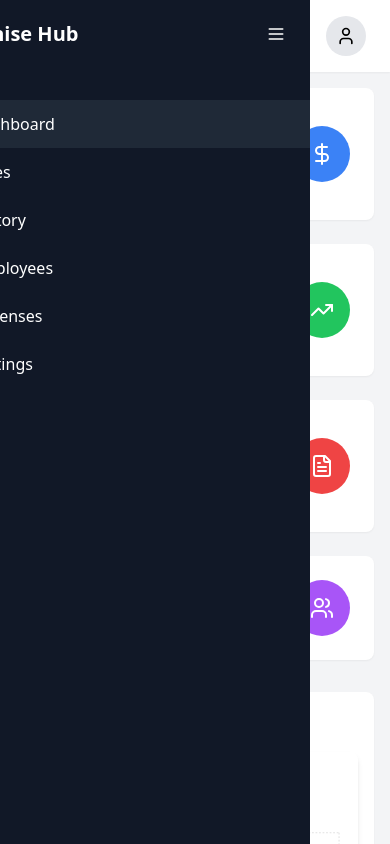
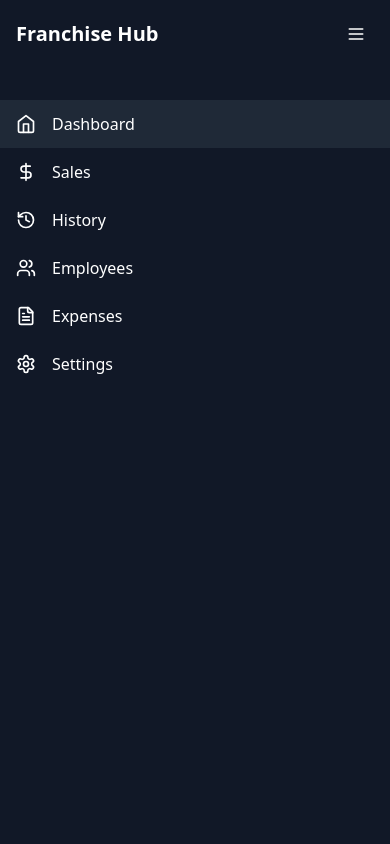
Before and after one commit to LovishGarg1210/Franchise-connect, a React (Vite) app in the folder frontend/: page /userdashboard in a window 390 px wide. Shown: the top 844 px of the page. Built offline with nearby package versions, Linux system fonts and the light colour scheme; no server answers.

Commit message:
sidebar chngs

```diff
--- a/frontend/src/userdashboard/usercomponents/Sidebar.jsx
+++ b/frontend/src/userdashboard/usercomponents/Sidebar.jsx
@@ -24,7 +24,11 @@ const Sidebar = ({setIsOpen,isOpen}) => {
   ]
 
   return (
-    <div className={`min-h-screen md:static absolute top-0 -left-20 bg-gray-900  text-white transition-all duration-300 ${isOpen ? ' -left-0 w-full md:w-64 w-full z-50  ' : 'w-20'}`} onClick={() => setIsOpen(!isOpen)} >
+    <div
+      className={`min-h-screen md:static fixed top-0 left-0 bg-gray-900 text-white transition-transform duration-300
+        ${isOpen ? 'translate-x-0 w-full md:w-64 z-50' : '-translate-x-full md:translate-x-0 w-20'}`
+      }
+    >
       <div className="flex items-center justify-between p-4">
         <h2 className={`font-bold text-xl ${!isOpen && 'hidden'}`}>Franchise Hub</h2>
         <button onClick={() => setIsOpen(!isOpen)} className="p-2 hover:bg-gray-800 rounded">
```
